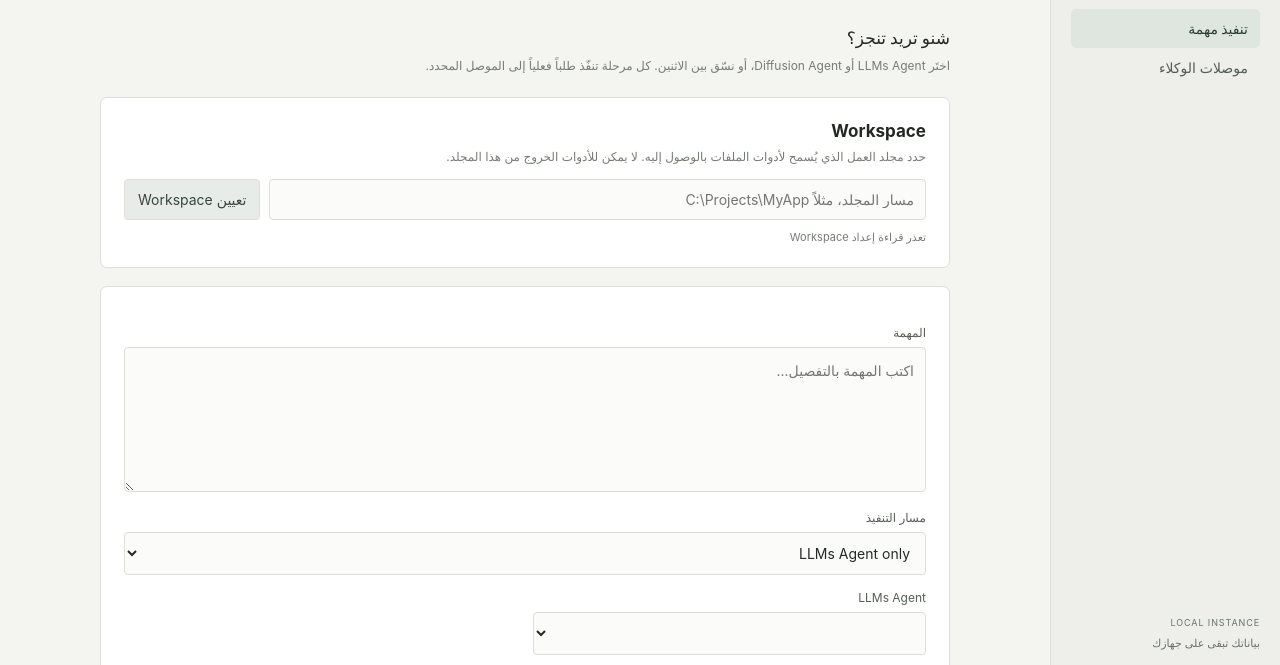
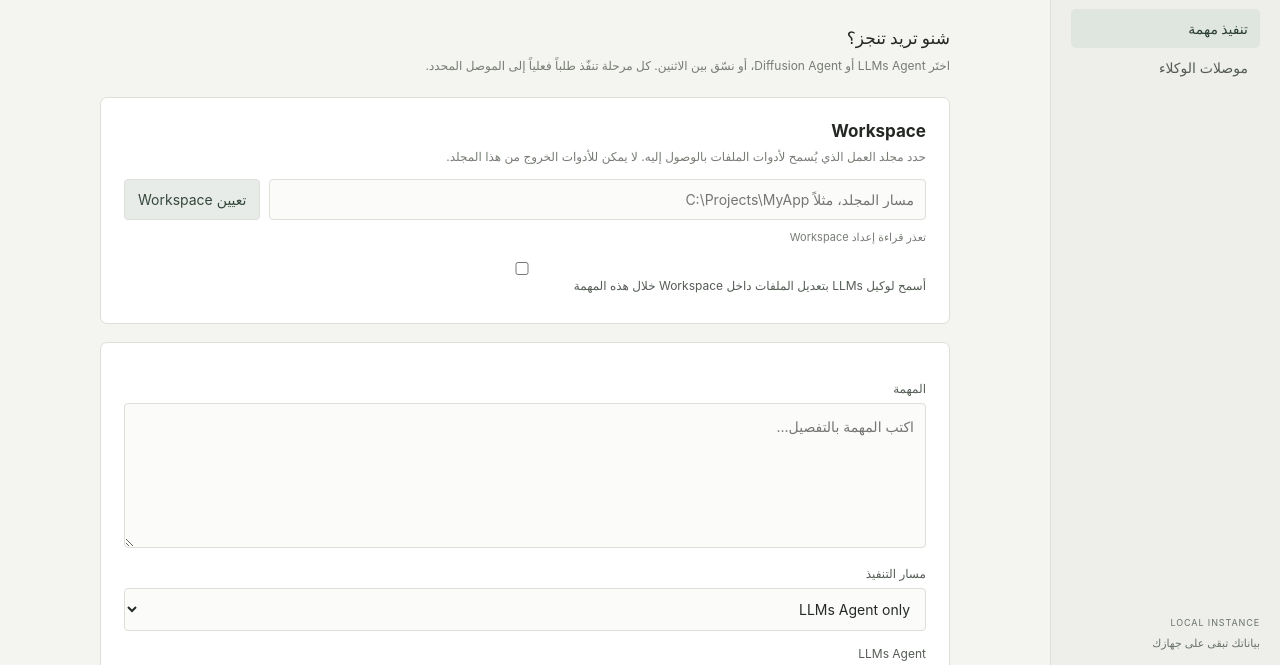
Before and after one commit to MustafaAliraqi/reciprocal, a plain HTML site: page static/index.html in a window 1280 px wide. Shown: the part 118-783 px from the top of the page. Drawn offline with Linux system fonts and the light colour scheme; no server answers.

Commit message:
Expose explicit workspace tool permissions in GUI

```diff
--- a/static/index.html
+++ b/static/index.html
@@ -8,7 +8,7 @@
 <section id="work-view" class="view">
 <div class="intro"><div><h2>شنو تريد تنجز؟</h2><p>اختَر LLMs Agent أو Diffusion Agent، أو نسّق بين الاثنين. كل مرحلة تنفّذ طلباً فعلياً إلى الموصل المحدد.</p></div></div>
 <div class="panel workspace-panel">
-<h2>Workspace</h2><p class="hint">حدد مجلد العمل الذي يُسمح لأدوات الملفات بالوصول إليه. لا يمكن للأدوات الخروج من هذا المجلد.</p><div class="workspace-select"><input id="workspace-path" placeholder="مسار المجلد، مثلاً C:\Projects\MyApp"><button id="set-workspace" type="button">تعيين Workspace</button></div><div id="workspace-status" class="workspace-status">لم يتم تحديد مجلد عمل.</div>
+<h2>Workspace</h2><p class="hint">حدد مجلد العمل الذي يُسمح لأدوات الملفات بالوصول إليه. لا يمكن للأدوات الخروج من هذا المجلد.</p><div class="workspace-select"><input id="workspace-path" placeholder="مسار المجلد، مثلاً C:\Projects\MyApp"><button id="set-workspace" type="button">تعيين Workspace</button></div><div id="workspace-status" class="workspace-status">لم يتم تحديد مجلد عمل.</div><label class="consent"><input id="allow-workspace-writes" type="checkbox"> أسمح لوكيل LLMs بتعديل الملفات داخل Workspace خلال هذه المهمة</label>
 </div>
 <div class="panel">
 <label for="task">المهمة</label><textarea id="task" placeholder="اكتب المهمة بالتفصيل..."></textarea>
@@ -16,7 +16,7 @@
 <div class="provider-grid"><div class="field" id="ar-field"><label for="ar-provider">LLMs Agent</label><select id="ar-provider"></select></div><div class="field" id="diffusion-field"><label for="diffusion-provider">Diffusion Agent</label><select id="diffusion-provider"></select></div></div>
 <div class="actions"><button id="run">تنفيذ المهمة</button><span id="status" role="status"></span></div>
 </div>
-<div id="result" class="result hidden"><div class="result-head"><h2>النتيجة</h2><span id="run-id"></span></div><div id="stages"></div><article id="final-output" class="output"></article></div>
+<div id="result" class="result hidden"><div class="result-head"><h2>النتيجة</h2><span id="run-id"></span></div><div id="stages"></div><section id="tool-events" class="tool-events hidden"><h3>سجل استدعاءات الأدوات</h3><div id="tool-event-list"></div></section><article id="final-output" class="output"></article></div>
 </section>
 <section id="providers-view" class="view hidden">
 <div class="intro"><div><h2>موصلات الوكلاء</h2><p>كل موصل ينتمي إلى عائلة معمارية محددة. LLMs Agent وDiffusion Agent لهما قوائم منفصلة.</p></div></div>
@@ -28,7 +28,7 @@
 <label for="p-adapter">طريقة الاتصال</label><select id="p-adapter"><option value="open_ai_compatible">OpenAI-compatible API</option><option value="codex_cli">Codex CLI (LLMs Agent only)</option></select>
 <div id="endpoint-field"><label for="p-endpoint">عنوان API</label><input id="p-endpoint" placeholder="https://openrouter.ai/api/v1"></div>
 <label for="p-model">معرّف النموذج / runtime</label><input id="p-model" required placeholder="provider/model-name">
-<label for="p-key">مفتاح API (اختياري لـ Codex CLI)</label><input id="p-key" type="password" autocomplete="off" placeholder="يُستخدم للطلب الحالي ولا يُعرض مجدداً">
+<label for="p-key">مفتاح API (اختياري لـ Codex CLI)</label><input id="p-key" type="password" autocomplete="off" placeholder="يُستخدم للطلب الحالي ولا يُعرض مجدداً"><label class="consent"><input id="p-tools" type="checkbox"> تفعيل أدوات Workspace لهذا الموصل (OpenAI-compatible + LLMs فقط)</label>
 <button type="submit">حفظ الموصل</button><p class="hint">مفتاح API يُحفظ في مدير كلمات مرور النظام ولا يُكتب داخل ملف إعدادات Reciprocal.</p>
 </form>
 <div class="panel"><h2>LLMs Agents</h2><div id="ar-list" class="provider-list"></div><div class="divider"></div><h2>Diffusion Agents</h2><div id="diffusion-list" class="provider-list"></div></div>
```
